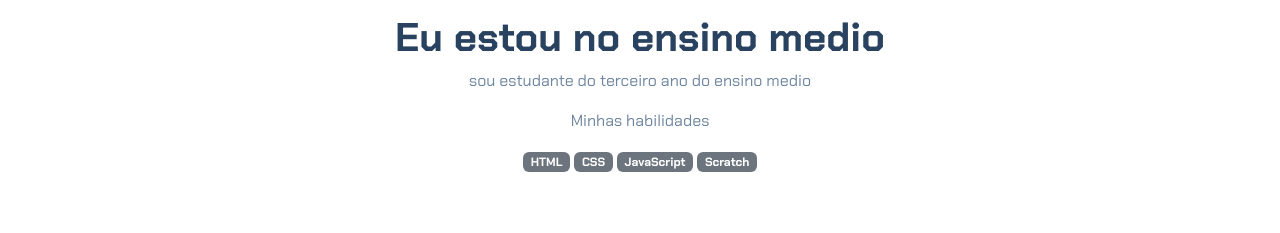
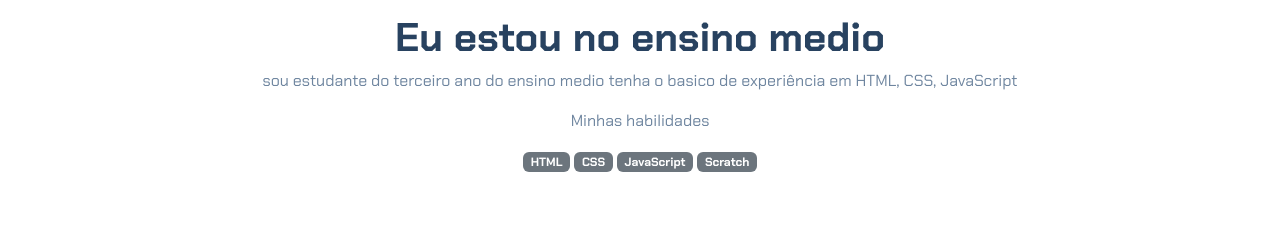
Before and after one commit to jujubaa207/portf-lio-2, a plain HTML site: page index.html in a window 1280 px wide. Shown: the part 58-291 px from the top of the page. Drawn offline with nearby package versions, Linux system fonts and the light colour scheme.

Commit message:
Update index.html

```diff
--- a/index.html
+++ b/index.html
@@ -16,7 +16,8 @@
             srcset="">
         <p class="lead">Eu sou Julia_</p>
         <h1>Eu estou no ensino medio</h1>
-        <p>sou estudante do terceiro ano do ensino medio </p>
+        <p>sou estudante do terceiro ano do ensino medio
+        tenha o basico de experiência em HTML, CSS, JavaScript </p>
         <p>Minhas habilidades</p>
         <div>
             <p class="badge bg-secondary">HTML</p>
```
